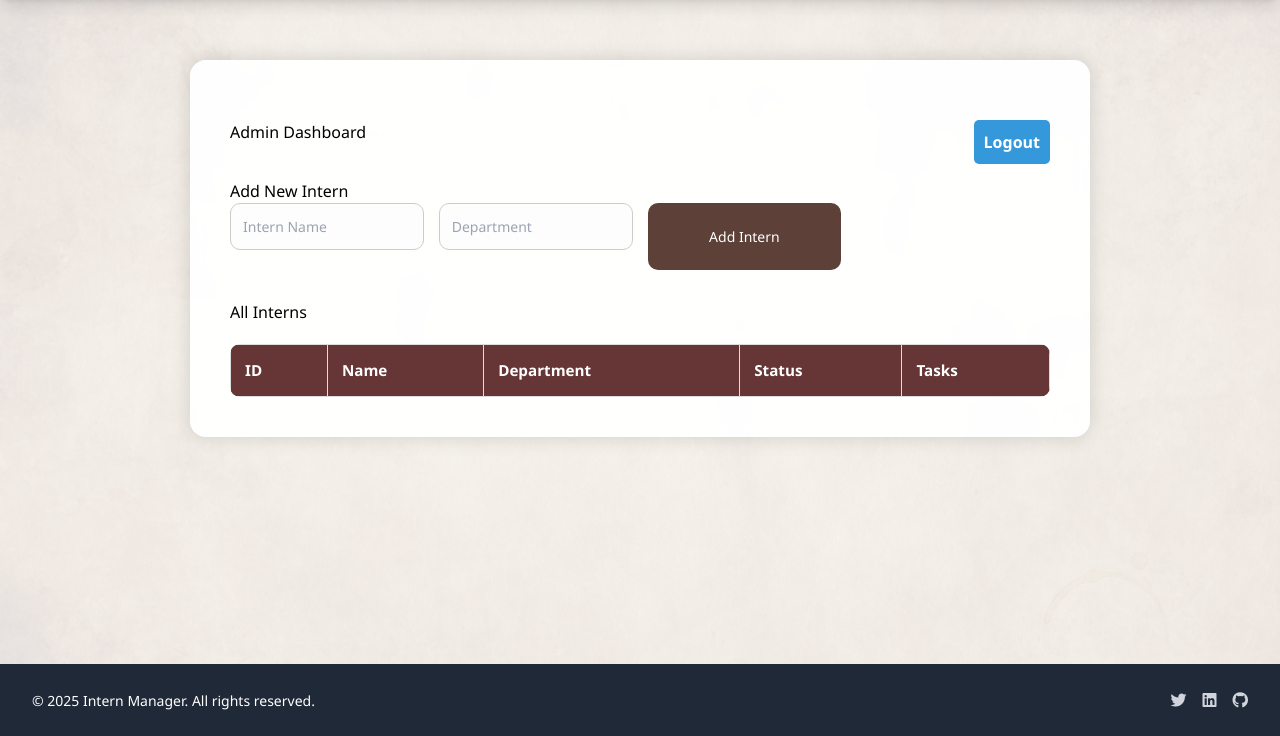
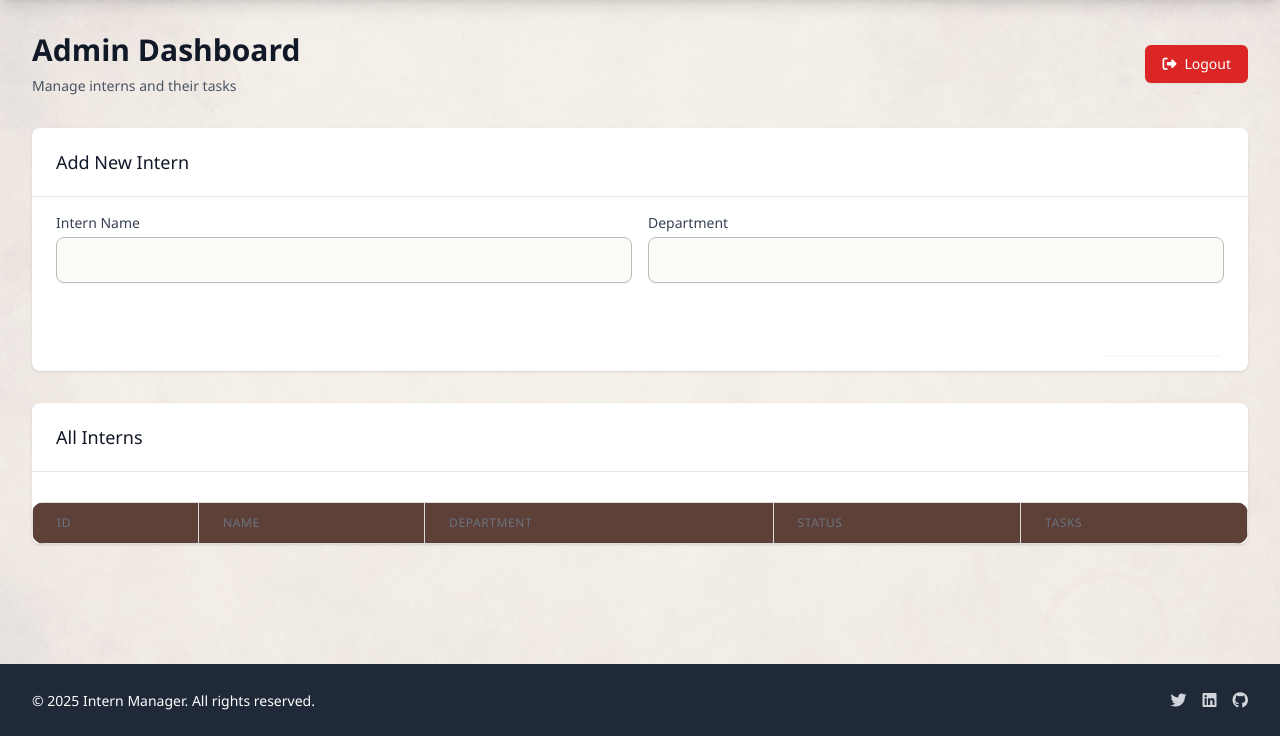
Before and after one commit to moulik3637/intern, a Flask app: page /admin in a window 1280 px wide. Shown: the part 64-800 px from the top of the page. Run offline with Flask 3, Linux system fonts and the light colour scheme; the visitor is signed in with stand-in values (Sample User, id 1); data that the repository does not hold is empty; some libraries are stand-ins or nearby versions.

Commit message:
admin_dashboard.html

```diff
--- a/templates/admin_dashboard.html
+++ b/templates/admin_dashboard.html
@@ -1,49 +1,118 @@
 {% extends "layout.html" %}
 {% block title %}Admin Dashboard{% endblock %}
 {% block content %}
-<div class="admin-container">
-    <div class="admin-header">
-        <h2>Admin Dashboard</h2>
-        <a href="{{ url_for('logout') }}" class="logout-button">Logout</a>
+<div class="max-w-7xl mx-auto px-4 sm:px-6 lg:px-8 py-8" data-animate>
+    <div class="flex justify-between items-center mb-8">
+        <div>
+            <h2 class="text-3xl font-bold text-gray-900">Admin Dashboard</h2>
+            <p class="mt-2 text-sm text-gray-600">Manage interns and their tasks</p>
+        </div>
+        <a href="{{ url_for('logout') }}"
+           class="flex items-center px-4 py-2 border border-transparent rounded-md shadow-sm text-sm font-medium text-white bg-red-600 hover:bg-red-700 transition duration-300">
+            <i class="fas fa-sign-out-alt mr-2"></i> Logout
+        </a>
     </div>
 
-    <h3>Add New Intern</h3>
-    <form method="post" class="admin-form">
-        <input type="text" name="name" placeholder="Intern Name" required>
-        <input type="text" name="department" placeholder="Department" required>
-        <button type="submit">Add Intern</button>
+    <!-- Add New Intern Form -->
+    <div class="bg-white shadow rounded-lg overflow-hidden mb-8 card-hover transition duration-300">
+        <div class="px-6 py-5 border-b border-gray-200">
+            <h3 class="text-lg font-medium text-gray-900">Add New Intern</h3>
+        </div>
+        <div class="px-6 py-4">
+            <form method="post" class="space-y-4">
+                <div class="grid grid-cols-1 md:grid-cols-2 gap-4">
+                    <div>
+                        <label for="name" class="block text-sm font-medium text-gray-700">Intern Name</label>
+                        <input type="text" name="name" id="name" required
+                               class="mt-1 block w-full rounded-md border-gray-300 shadow-sm focus:border-primary-500 focus:ring-primary-500 sm:text-sm py-2 px-3 border">
+                    </div>
+                    <div>
+                        <label for="department" class="block text-sm font-medium text-gray-700">Department</label>
+                        <input type="text" name="department" id="department" required
+                               class="mt-1 block w-full rounded-md border-gray-300 shadow-sm focus:border-primary-500 focus:ring-primary-500 sm:text-sm py-2 px-3 border">
+                    </div>
+                </div>
+                <div class="flex justify-end">
+                    <button type="submit"
+                            class="inline-flex items-center px-4 py-2 border border-transparent text-sm font-medium rounded-md shadow-sm text-white bg-primary-600 hover:bg-primary-700 focus:outline-none focus:ring-2 focus:ring-offset-2 focus:ring-primary-500 transition duration-300">
+                        <i class="fas fa-plus mr-2"></i> Add Intern
+                    </button>
+                </div>
             </form>
+        </div>
+    </div>
 
-    <h3>All Interns</h3>
-    <table class="admin-table">
-        <thead>
+    <!-- All Interns Table -->
+    <div class="bg-white shadow rounded-lg overflow-hidden card-hover transition duration-300">
+        <div class="px-6 py-5 border-b border-gray-200">
+            <h3 class="text-lg font-medium text-gray-900">All Interns</h3>
+        </div>
+        <div class="overflow-x-auto">
+            <table class="min-w-full divide-y divide-gray-200">
+                <thead class="bg-gray-50">
                     <tr>
-                <th>ID</th>
-                <th>Name</th>
-                <th>Department</th>
-                <th>Status</th> <!-- ✅ Added -->
-                <th>Tasks</th>
+                        <th scope="col" class="px-6 py-3 text-left text-xs font-medium text-gray-500 uppercase tracking-wider">ID</th>
+                        <th scope="col" class="px-6 py-3 text-left text-xs font-medium text-gray-500 uppercase tracking-wider">Name</th>
+                        <th scope="col" class="px-6 py-3 text-left text-xs font-medium text-gray-500 uppercase tracking-wider">Department</th>
+                        <th scope="col" class="px-6 py-3 text-left text-xs font-medium text-gray-500 uppercase tracking-wider">Status</th>
+                        <th scope="col" class="px-6 py-3 text-left text-xs font-medium text-gray-500 uppercase tracking-wider">Tasks</th>
                     </tr>
                 </thead>
-        <tbody>
+                <tbody class="bg-white divide-y divide-gray-200">
                     {% for intern in interns %}
-            <tr>
-                <td>{{ intern.id }}</td>
-                <td>{{ intern.name }}</td>
-                <td>{{ intern.department }}</td>
-                <td>
+                    <tr class="hover:bg-gray-50 transition duration-150">
+                        <td class="px-6 py-4 whitespace-nowrap text-sm font-medium text-gray-900">{{ intern.id }}</td>
+                        <td class="px-6 py-4 whitespace-nowrap text-sm text-gray-900">{{ intern.name }}</td>
+                        <td class="px-6 py-4 whitespace-nowrap text-sm text-gray-500">{{ intern.department }}</td>
+                        <td class="px-6 py-4 whitespace-nowrap">
                             {% if intern.latest_status == 'Completed' %}
-                        <span style="color: green; font-weight: bold;">Free</span>
+                                <span class="px-2 inline-flex text-xs leading-5 font-semibold rounded-full bg-green-100 text-green-800">
+                                    <i class="fas fa-check-circle mr-1"></i> Free
+                                </span>
                             {% else %}
-                        <span style="color: red; font-weight: bold;">Occupied</span>
+                                <span class="px-2 inline-flex text-xs leading-5 font-semibold rounded-full bg-red-100 text-red-800">
+                                    <i class="fas fa-times-circle mr-1"></i> Occupied
+                                </span>
                             {% endif %}
                         </td>
-                <td>
-                    <a href="{{ url_for('view_intern_tasks', intern_id=intern.id) }}">View & Assign Tasks</a>
+                        <td class="px-6 py-4 whitespace-nowrap text-sm font-medium">
+                            <a href="{{ url_for('view_intern_tasks', intern_id=intern.id) }}"
+                               class="text-indigo-600 hover:text-indigo-900 transition duration-300">
+                                <i class="fas fa-tasks mr-1"></i> View & Assign Tasks
+                            </a>
                         </td>
                     </tr>
                     {% endfor %}
                 </tbody>
             </table>
         </div>
+    </div>
+</div>
+
+<script>
+    // Form submission animation
+    document.addEventListener('DOMContentLoaded', () => {
+        const form = document.querySelector('form');
+        if (form) {
+            form.addEventListener('submit', (e) => {
+                const button = form.querySelector('button[type="submit"]');
+                if (button) {
+                    button.innerHTML = '<i class="fas fa-spinner fa-spin mr-2"></i> Processing...';
+                    button.disabled = true;
+                }
+            });
+        }
+
+        // Table row hover effect
+        const tableRows = document.querySelectorAll('tbody tr');
+        tableRows.forEach(row => {
+            row.addEventListener('mouseenter', () => {
+                row.classList.add('bg-gray-50');
+            });
+            row.addEventListener('mouseleave', () => {
+                row.classList.remove('bg-gray-50');
+            });
+        });
+    });
+</script>
 {% endblock %}
```
Lines whose indentation alone changed are shown as unchanged.
